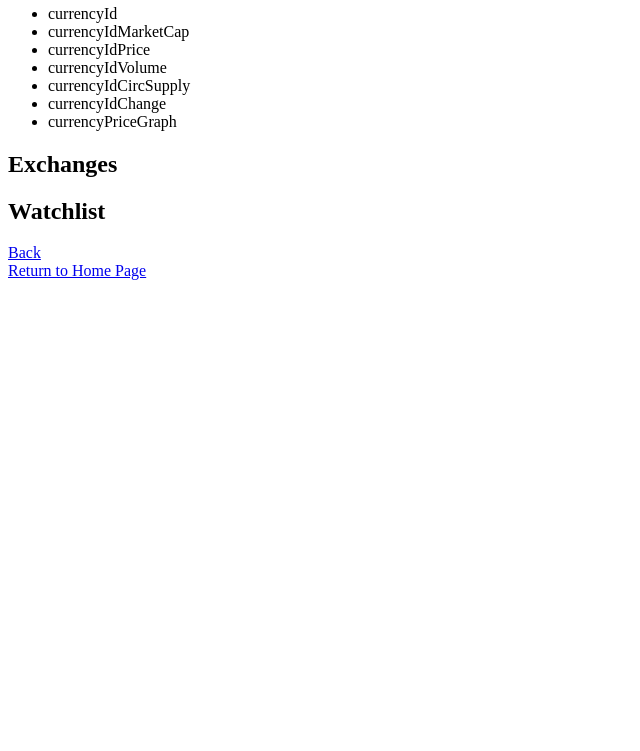
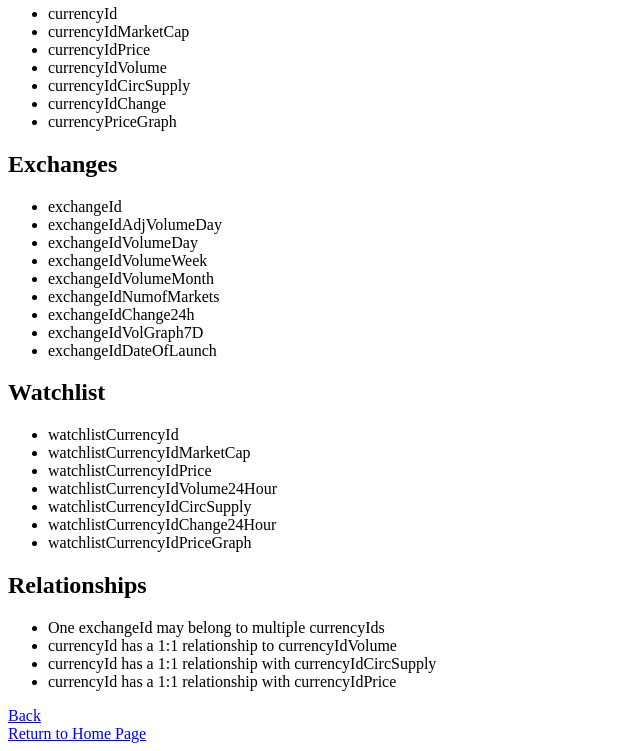
Before and after one commit to d-sanderson/data-design, a PHP site: page /conceptual-model.php in a window 1280 px wide. Shown: the part 169-920 px from the top of the page, without its empty margins (0-640 px from the left). Before the commit the page ends 449 px from the top, so only its background shows below. Run offline with PHP 8.4, Linux system fonts and the light colour scheme.

Commit message:
Added Files

```diff
--- a/epic/conceptual-model.php
+++ b/epic/conceptual-model.php
@@ -9,9 +9,8 @@
 		<h1>Conceptual Model</h1>
 
 		<h2>Entities & Attributes</h2>
-
+		<div class="entities">
 			<h2>Cryptocurrencies:</h2>
-<div class="attributes">
 			<ul>
 				<li>currencyId</li>
 				<li>currencyIdMarketCap</li>
@@ -23,10 +22,45 @@
 			</ul>
 		</div>
 
+
+		<div class="entities">
 			<h2>Exchanges</h2>
+			<ul>
+				<li>exchangeId</li>
+				<li>exchangeIdAdjVolumeDay</li>
+				<li>exchangeIdVolumeDay</li>
+				<li>exchangeIdVolumeWeek</li>
+				<li>exchangeIdVolumeMonth</li>
+				<li>exchangeIdNumofMarkets</li>
+				<li>exchangeIdChange24h</li>
+				<li>exchangeIdVolGraph7D</li>
+				<li>exchangeIdDateOfLaunch</li>
+			</ul>
+		</div>
 
+		<div class="entities">
 		<h2>Watchlist</h2>
+		<ul>
+			<li>watchlistCurrencyId</li>
+			<li>watchlistCurrencyIdMarketCap</li>
+			<li>watchlistCurrencyIdPrice</li>
+			<li>watchlistCurrencyIdVolume24Hour</li>
+			<li>watchlistCurrencyIdCircSupply</li>
+			<li>watchlistCurrencyIdChange24Hour</li>
+			<li>watchlistCurrencyIdPriceGraph</li>
+		</ul>
 
+		</div>
+
+		<div class="relationships">
+			<h2>Relationships</h2>
+			<ul>
+				<li>One exchangeId may belong to multiple currencyIds</li>
+				<li>currencyId has a 1:1 relationship to currencyIdVolume</li>
+				<li>currencyId has a 1:1 relationship with currencyIdCircSupply</li>
+				<li>currencyId has a 1:1 relationship with currencyIdPrice</li>
+			</ul>
+		</div>
 
 		<a href="use-case.php">Back</a> <br/>
 		<a href="index.php">Return to Home Page</a>
--- a/epic/index.php
+++ b/epic/index.php
@@ -5,11 +5,13 @@
 		<title>Data Design Project</title>
 	</head>
 	<body>
-		<h1>Site Nav: </h1>
+		<h1>Site Nav: Data Design Project </h1>
 			<p>
 				<a href="RalphHODLCryptopherson.php">Persona</a> <= Start Here <br/>
+			<br/>
+				<a href="use-case.php">User Story, Use Case, Interaction Flow</a> <br/>
+			<br/>
 				<a href="conceptual-model.php">Conceptual Model</a> <br/>
-				<a href="use-case.php">Use-Case</a> <br/>
 			</p>
 
 	</body>
--- /dev/null
+++ b/epic/styles.css
@@ -0,0 +1,3 @@
+.pic {
+	object-fit: cover;
+}
--- a/epic/use-case.php
+++ b/epic/use-case.php
@@ -21,7 +21,7 @@
 			</p>
 			<p>
 				<strong>Name of user and their role:</strong>
-				Ralph; Part-time crypto trader who uses CoinMarketCap to stay informed of potential market opportunities.
+				Ralph; Part-time crypto trader who uses CoinMarketCap to stay on top of potential market opportunities.
 			</p>
 			<p>
 				<strong>Usage preconditions:</strong>
@@ -34,7 +34,7 @@
 		</div>
 		<div class="InteractionFlow">
 
-			<h2>Interaction Flow</h2>
+			<h2>Interaction Flow:</h2>
 
 			<ul>
 				<li>Ralph enters <a href="https://coinmarketcap.com/">CoinMarketCap.com</a> into his web browser.</li>
```
Also changed, not shown: epic/RalphHODLCryptopherson.php (+8 -7 lines). Lines whose indentation alone changed are shown as unchanged.
